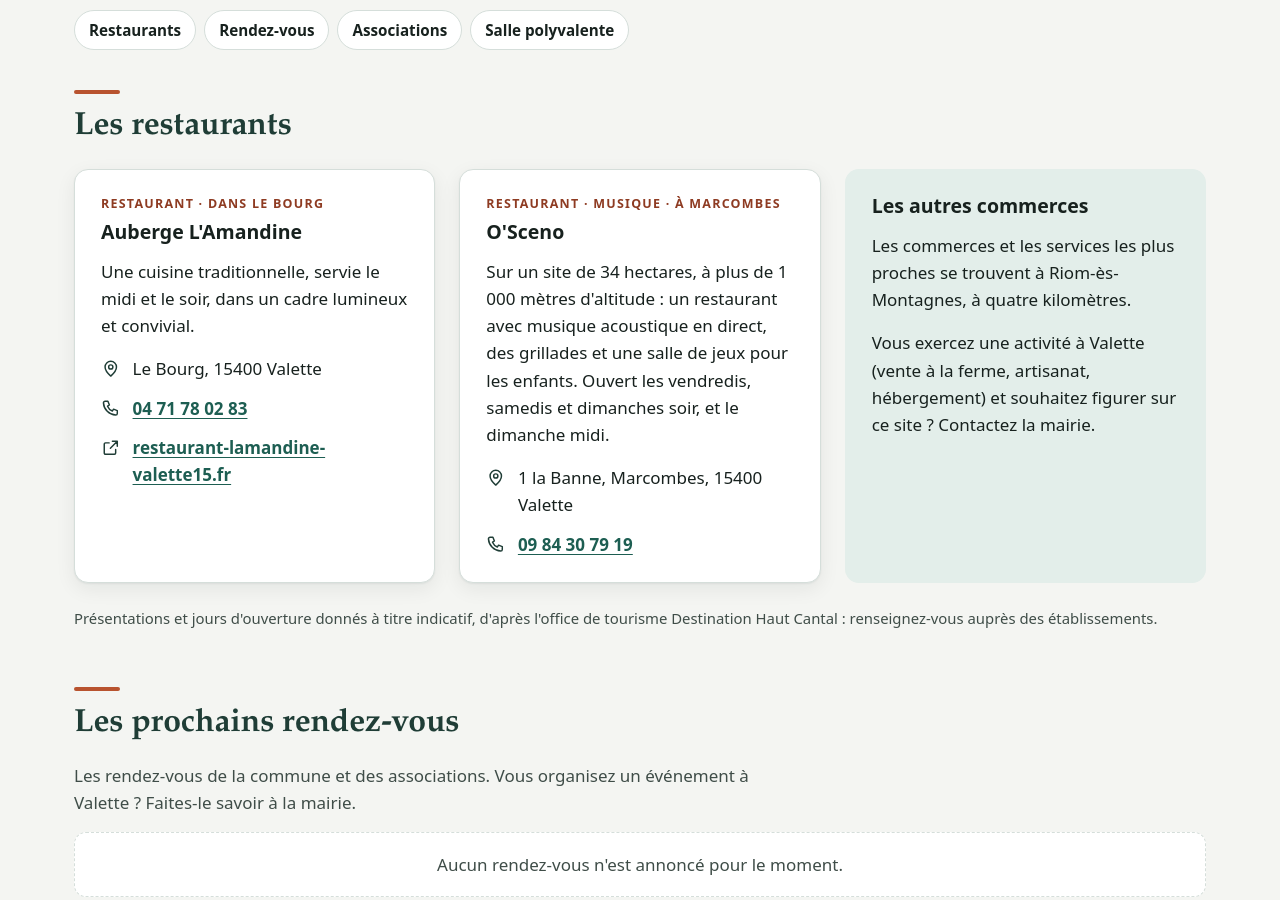
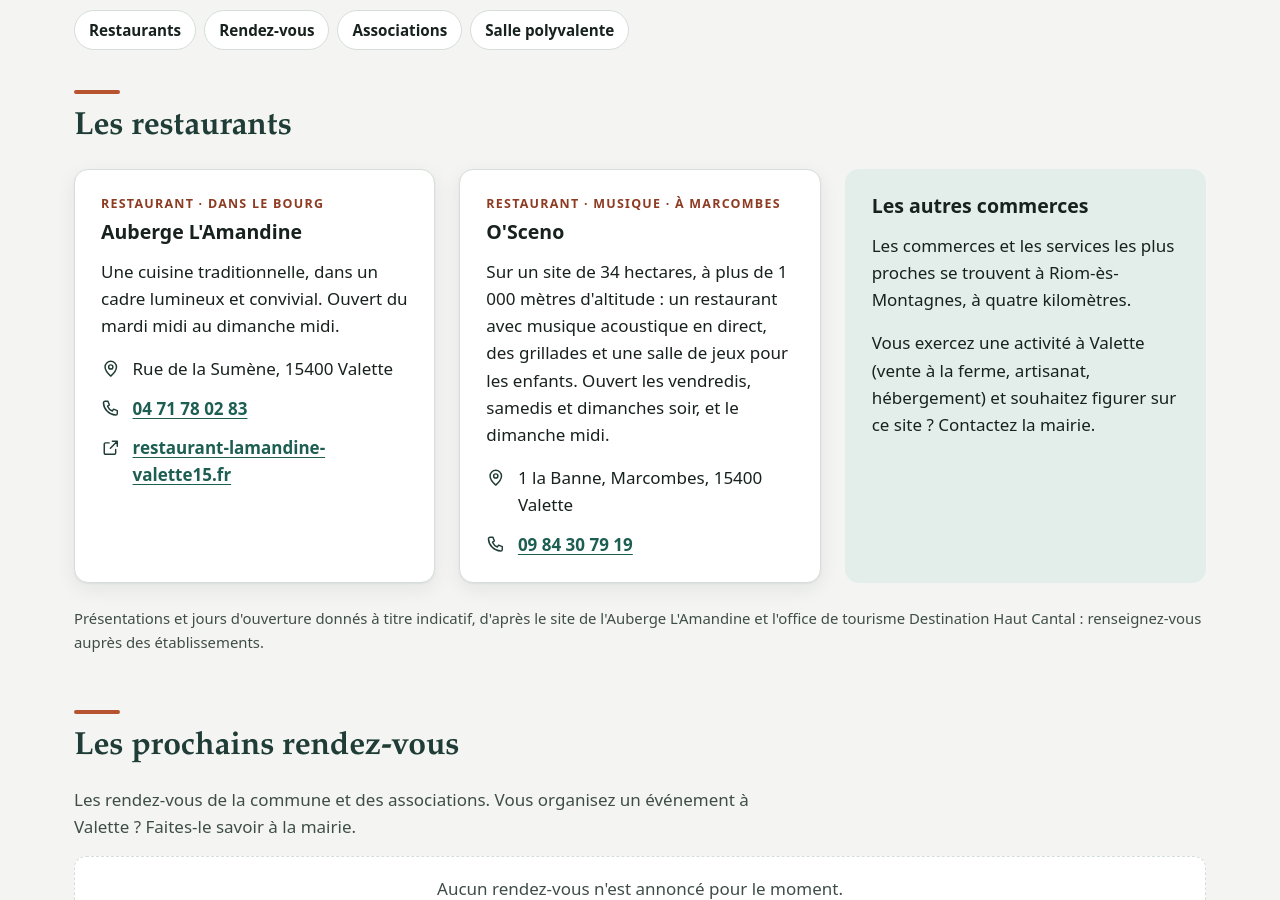
Before and after one commit to victorleblondd/valette, a Jekyll site: the page built from vie-locale.html, in a window 1280 px wide and 900 px high, scrolled down 524 px. Built offline with Jekyll 4.4.1, drawn with Linux system fonts in a browser that asks for light colours.

Commit message:
Vie locale : adresse et jours d'ouverture de l'Auberge L'Amandine
D'après le site du restaurant : rue de la Sumène, ouvert du mardi midi
au dimanche midi. Sources des mentions légales et du README complétées.

Co-Authored-By: Claude Opus 5.5 <noreply@anthropic.com>
Claude-Session: https://claude.ai/code/session_0135G47Wv93ufcKSWSoF873d

```diff
--- a/mentions-legales.html
+++ b/mentions-legales.html
@@ -28,7 +28,7 @@ description: "Mentions légales, sources, crédits, données personnelles et acc
       <li>Les avis publiés par la mairie de Valette (septembre à novembre 2026) et l'annuaire de l'administration Service-Public (coordonnées et horaires de la mairie).</li>
       <li>Le Répertoire national des élus (ministère de l'Intérieur, version du 20 novembre 2026) pour le conseil municipal et le conseil communautaire, et la base nationale des intercommunalités (Banatic) pour les groupements dont la commune est membre.</li>
       <li>L'Insee pour la population légale 2023, le répertoire Sirene pour les associations et l'annuaire de l'éducation pour les écoles de Valette et de Menet ; Wikipédia pour la géographie, l'histoire et le patrimoine de la commune, Jacques Mallouet et le château de Tautal-Bas.</li>
-      <li>L'office de tourisme Destination Haut Cantal pour les restaurants, les fiches des randonnées Les Eaux vives, Les Vaches rouges et Les Hauts plateaux, et ses propres horaires ; Gîtes de France pour les hébergements.</li>
+      <li>Le site de l'Auberge L'Amandine et l'office de tourisme Destination Haut Cantal pour les restaurants, les fiches des randonnées Les Eaux vives, Les Vaches rouges et Les Hauts plateaux, et ses propres horaires ; Gîtes de France pour les hébergements.</li>
       <li>Santé.fr pour la pharmacie, VigiEau, le site de l'État, pour les restrictions liées à la sécheresse (consulté le 24 novembre 2026), et la préfecture du Cantal pour l'arrêté du 17 septembre 2026.</li>
     </ul>
   </section>
--- a/vie-locale.html
+++ b/vie-locale.html
@@ -20,9 +20,9 @@ description: "Vie locale à Valette : l'Auberge L'Amandine et O'Sceno, les proch
     <div class="panneau">
       <p class="surtitre">Restaurant · dans le bourg</p>
       <h3>Auberge L'Amandine</h3>
-      <p>Une cuisine traditionnelle, servie le midi et le soir, dans un cadre lumineux et convivial.</p>
+      <p>Une cuisine traditionnelle, dans un cadre lumineux et convivial. Ouvert du mardi midi au dimanche midi.</p>
       <div class="coordonnees">
-        <p>{% include icone.html nom="lieu" %}<span>Le Bourg, 15400 Valette</span></p>
+        <p>{% include icone.html nom="lieu" %}<span>Rue de la Sumène, 15400 Valette</span></p>
         <p>{% include icone.html nom="telephone" %}<a href="tel:+33471780283">04 71 78 02 83</a></p>
         <p>{% include icone.html nom="externe" %}<a href="http://www.restaurant-lamandine-valette15.fr" rel="noopener">restaurant-lamandine-valette15.fr</a></p>
       </div>
@@ -42,7 +42,7 @@ description: "Vie locale à Valette : l'Auberge L'Amandine et O'Sceno, les proch
       <p>Vous exercez une activité à Valette (vente à la ferme, artisanat, hébergement) et souhaitez figurer sur ce site ? Contactez la mairie.</p>
     </div>
   </div>
-  <p class="note bloc-suite">Présentations et jours d'ouverture donnés à titre indicatif, d'après l'office de tourisme Destination Haut Cantal : renseignez-vous auprès des établissements.</p>
+  <p class="note bloc-suite">Présentations et jours d'ouverture donnés à titre indicatif, d'après le site de l'Auberge L'Amandine et l'office de tourisme Destination Haut Cantal : renseignez-vous auprès des établissements.</p>
 </section>
 
 <section class="bloc" id="agenda" aria-labelledby="titre-agenda">
```
Also changed, not shown: README.md.
